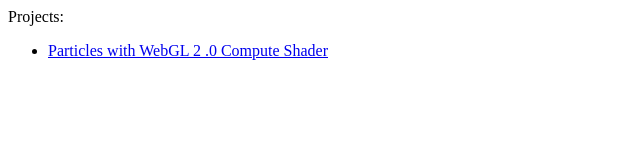
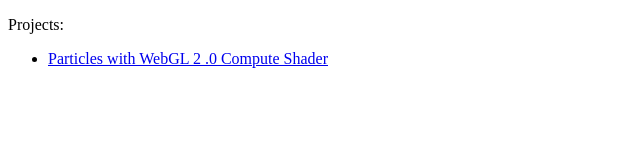
Before and after one commit to hsimpson/hsimpson.github.io, a plain HTML site: page index.html in a window 1280 px wide. Shown: the whole page, without its empty margins (0-640 px from the left). Drawn offline with Linux system fonts and the light colour scheme.

Commit message:
Update index.html

```diff
--- a/index.html
+++ b/index.html
@@ -7,7 +7,7 @@
     <title>hsimpson.github/</title>
 </head>
 <body>
-    Projects:
+    <p>Projects:</p>
     <ul>
         <li><a href="https://hsimpson.github.io/three_particles">Particles with WebGL 2 .0 Compute Shader</a></li>
     </ul>
```
